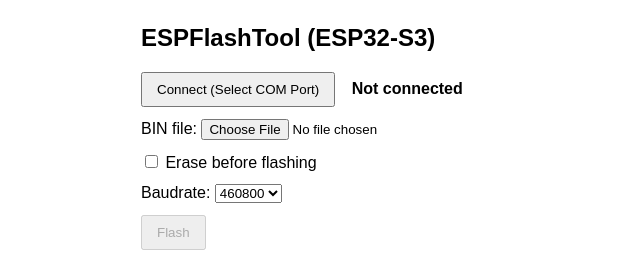
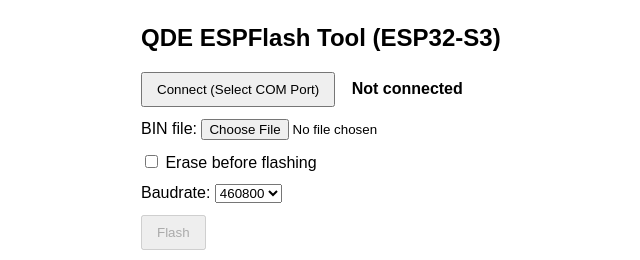
Before and after one commit to mcelliers/espflashtool, a plain HTML site: page index.html in a window 1280 px wide. Shown: the whole page, without its empty margins (49-689 px from the left). Drawn offline with Linux system fonts and the light colour scheme.

Commit message:
Update header from 'ESPFlashTool' to 'QDE ESPFlash Tool'

```diff
--- a/index.html
+++ b/index.html
@@ -13,7 +13,7 @@
   </style>
 </head>
 <body>
-  <h2>ESPFlashTool (ESP32-S3)</h2>
+  <h2>QDE ESPFlash Tool (ESP32-S3)</h2>
 
   <div class="row">
     <button id="btnConnect">Connect (Select COM Port)</button>
```
